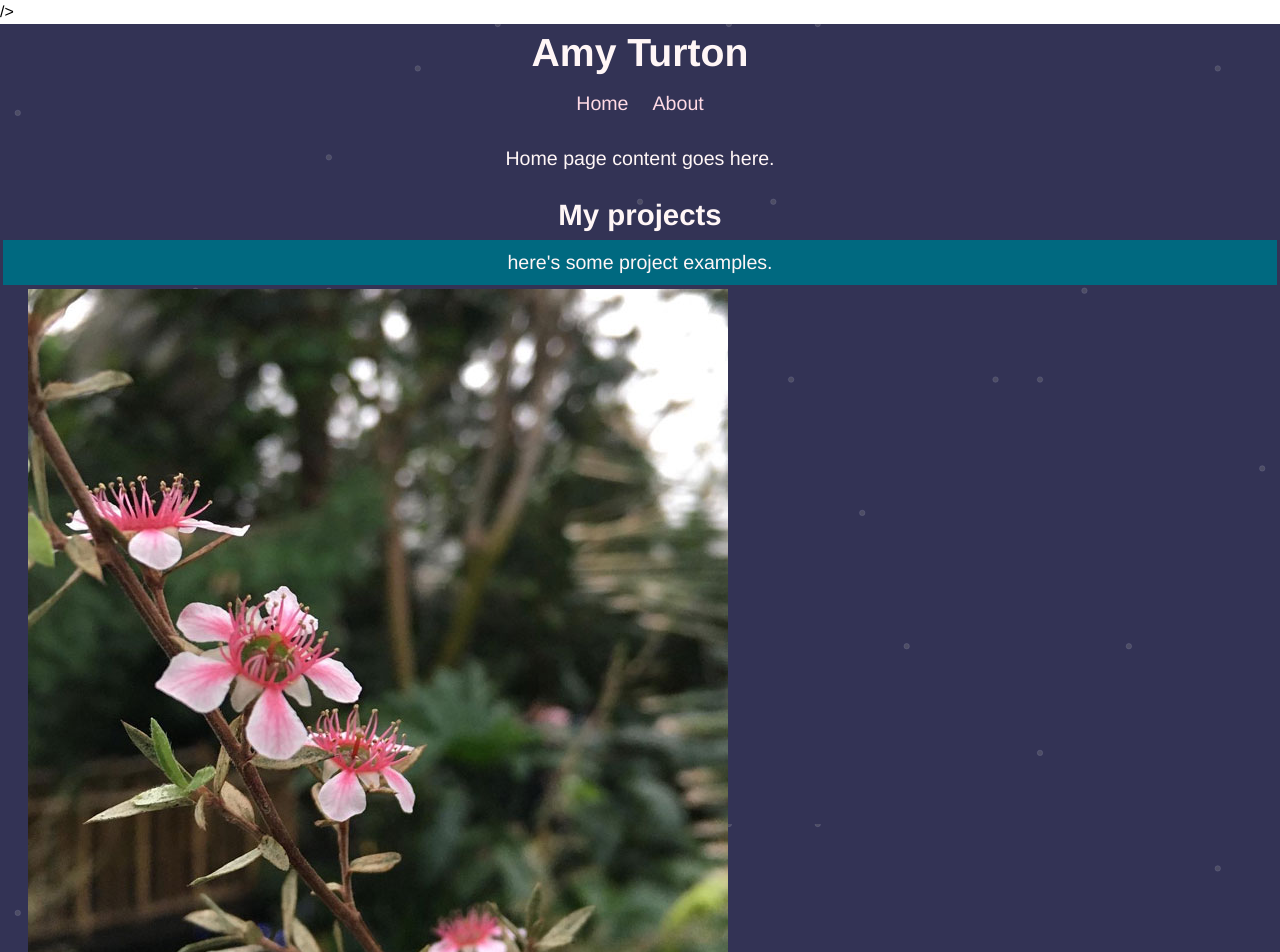
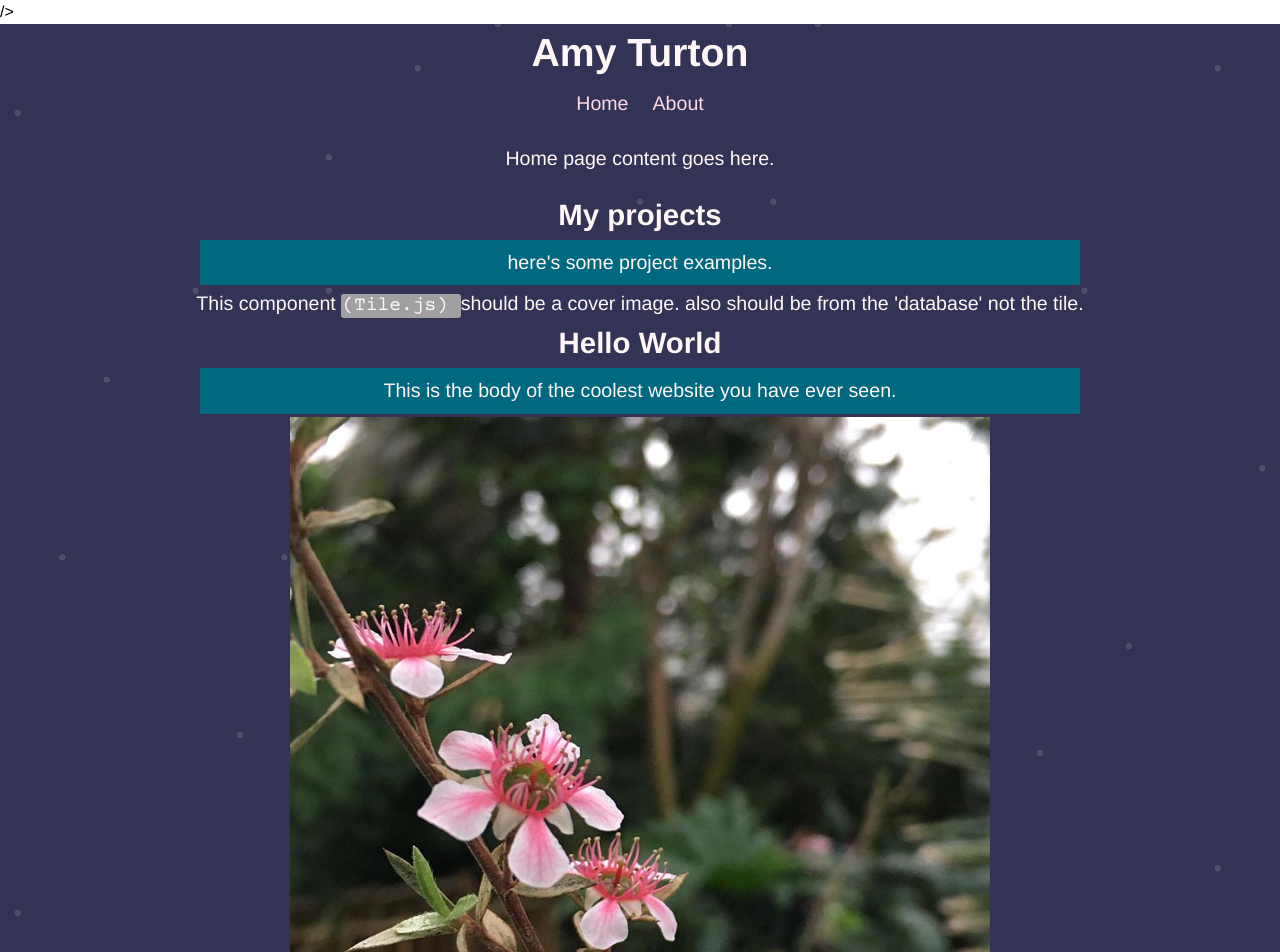
Before and after one commit to manytrout/portfolio-amy, a React (Create React App) app: page / in a window 1280 px wide. Shown: the top 952 px of the page. Built offline with nearby package versions, Linux system fonts and the light colour scheme; a web font is replaced by a local one.

Commit message:
renamed db and connected images to tiles

```diff
--- a/src/components/Tile.js
+++ b/src/components/Tile.js
@@ -1,21 +1,24 @@
-import picture from "../images/flowers-in-january.jpg";
-import getPosts from "../data/coolDatabase";
+import getPosts from "../data/projectData";
 
-function Tile({slug, title, body, projectType}) {
+function Tile({slug, title, body, projectType, titleImage,titleImageAltText}) {
 	return (
 		<div className={`singleTile ${slug} ${projectType}`}>
 			{/* <h2>{props.projectName}</h2> */}
 			{/* using this as a placeholder for testing. good lord react gets weird with images.  */}
-				<img className="picture" src={picture} alt="some flowers" />
-			This component <code> (Tile.js) </code>should be a cover image. also should be from the 'database' not the tile.
+			{/* <img className="picture" src={picture} alt="some flowers" /> */}
+			This component <code> (Tile.js) </code>should be a cover image. also
+			should be from the 'database' not the tile.
 			{/* It could have (or be) a link to a page with more details about the
 				project if that makes sense.
 				To indicate that it's clickable it could also surge on mobile (how?)/ have a tracer around it on hover... */}
-				<ul>
+			{/* <ul>
 				<li>{slug}</li>
 				<li>{title}</li>
 				<li>{body}</li>
-				</ul>
+			</ul> */}
+			<h2>{title}</h2>
+			<p>{body}</p>
+			<img className="picture" src={titleImage} alt={titleImageAltText} />
 		</div>
 	);
 }
--- a/src/components/Tiles.js
+++ b/src/components/Tiles.js
@@ -1,4 +1,4 @@
-import getPosts from "../data/coolDatabase";
+import getPosts from "../data/projectData";
 import Tile from "./Tile";
 
 function Tiles() {
@@ -12,6 +12,8 @@ function Tiles() {
 						title={singleProject.title}
 						body={singleProject.body}
 						projectType={singleProject.projectType}
+						titleImage={singleProject.titleImage}
+						titleImageAltText={singleProject.titleImageAltText}
 					/>
 				);
 			})}
--- a/src/data/coolDatabase.js
+++ b/src/data/projectData.js
@@ -1,25 +1,31 @@
 // this whole file is a sort of a template to help me with how to make a 'database'
+import projectPicture from "../images/flowers-in-january.jpg";
+
 const posts = [
 	{
 		slug: "hello-world",
 		projectType: "assignment",
 		title: "Hello World",
 		body: "This is the body of the coolest website you have ever seen.",
-		// ,title_image:
-		// image_reference /* todo there is a way to import image urls */,
+		titleImage: projectPicture,
+		// lol don't put the imported image in curly braces...
+		titleImageAltText: "some flowers",
 	},
 	{
 		slug: "about-me",
 		projectType: "assignment",
 		title: "About Me",
 		body: "My name is amy and I am the coolest.",
-		// ,title_image: amy_is_cool /* todo there is a way to import image urls */,
+		titleImage: projectPicture,
+		titleImageAltText: "some flowers",
 	},
 	{
 		slug: "about-fun",
 		projectType: "fun",
 		title: "About Fun",
 		body: "My name is Fun and I am the funnest.",
+		titleImage: projectPicture,
+		titleImageAltText: "some flowers",
 	},
 ];
 
```
Lines whose indentation alone changed are shown as unchanged.
